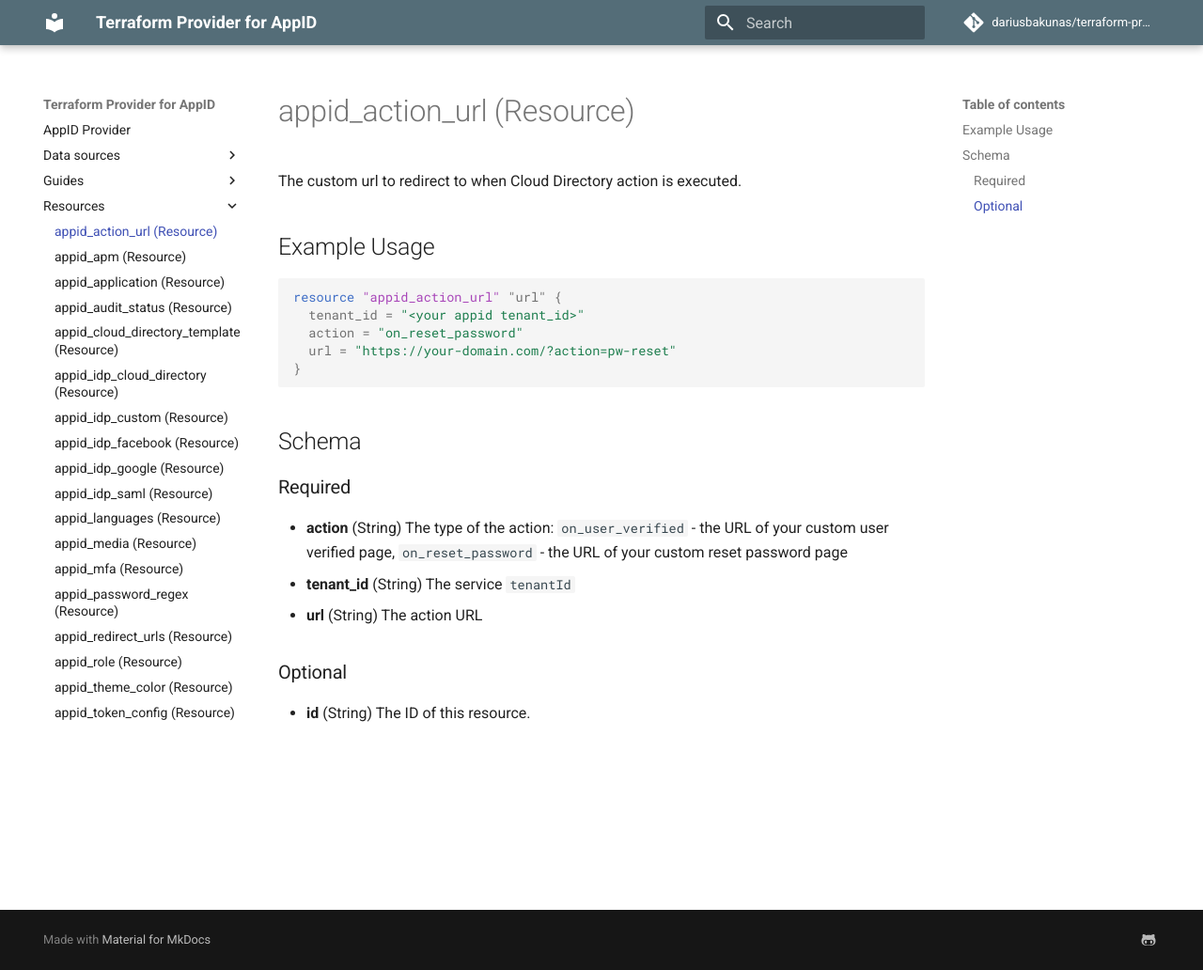
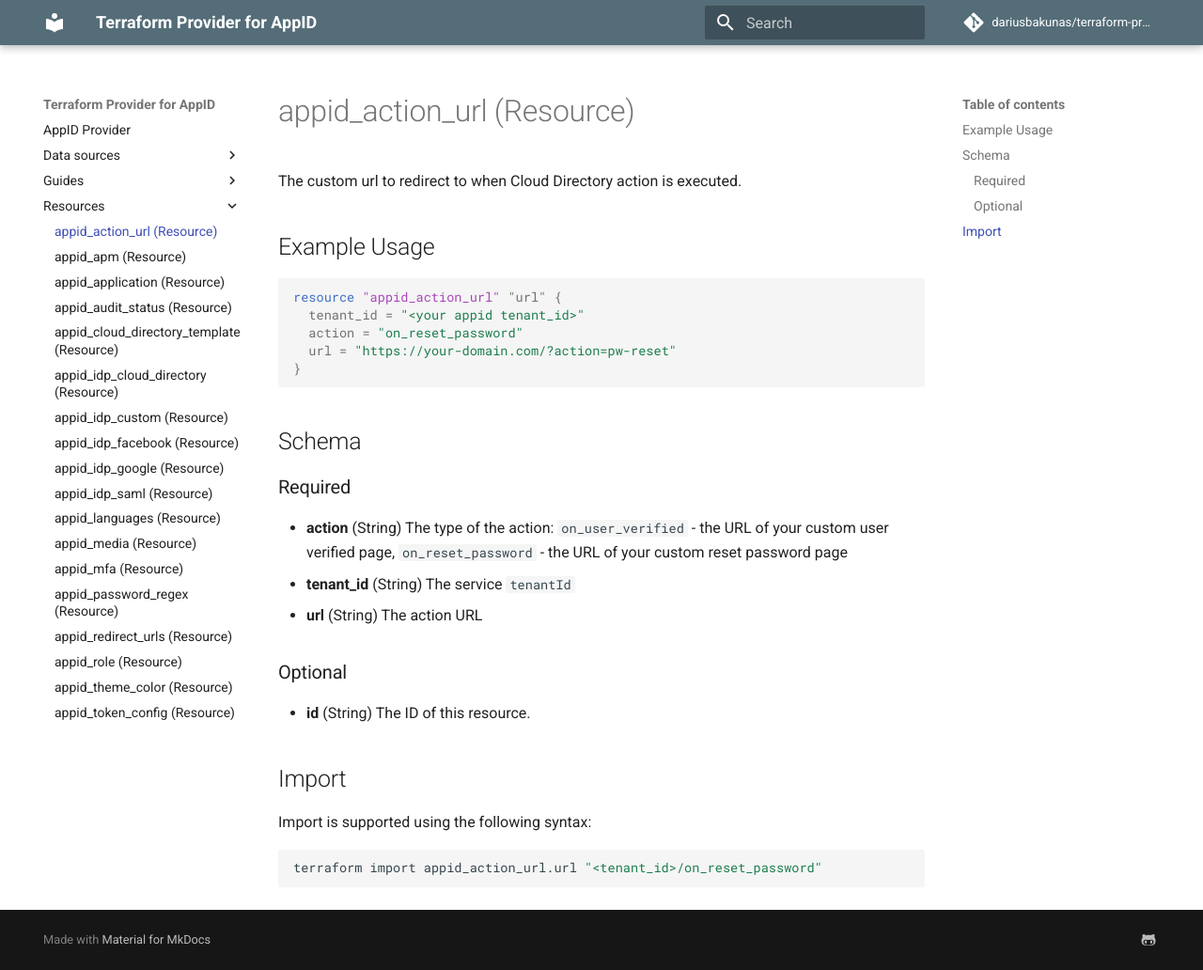
Before and after one commit to dariusbakunas/terraform-provider-appid, an MkDocs documentation site: the page built from docs/resources/action_url.md, in a window 1280 px wide and 1032 px high. Shown: the whole window at 94% size. Built offline with MkDocs 1.6.1 and Material for MkDocs 9.7.7, drawn with Linux system fonts in a browser that asks for light colours; comment, search, counter and statistics services are not loaded.

Commit message:
docs: re-generate

````diff
--- a/docs/resources/action_url.md
+++ b/docs/resources/action_url.md
@@ -32,3 +32,11 @@
 ### Optional
 
 - **id** (String) The ID of this resource.
+
+## Import
+
+Import is supported using the following syntax:
+
+```shell
+terraform import appid_action_url.url "<tenant_id>/on_reset_password"
+```
````
Also changed, not shown: docs/resources/idp_facebook.md (+1 -1 lines), docs/resources/idp_google.md (+1 -1 lines), 1 other file.
